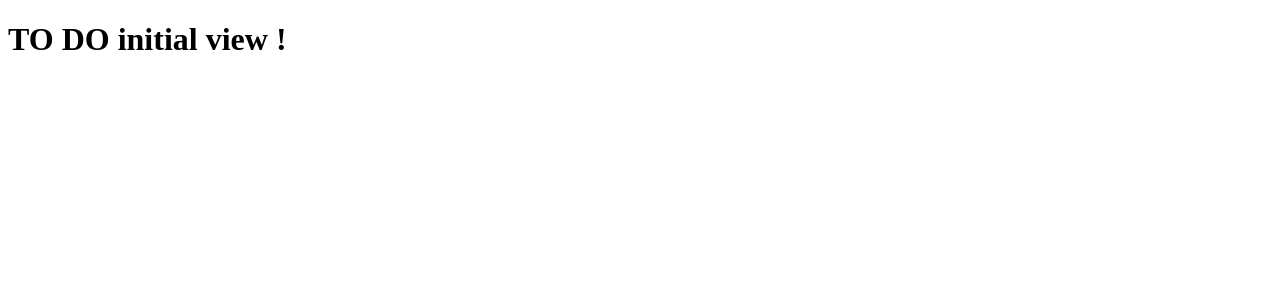
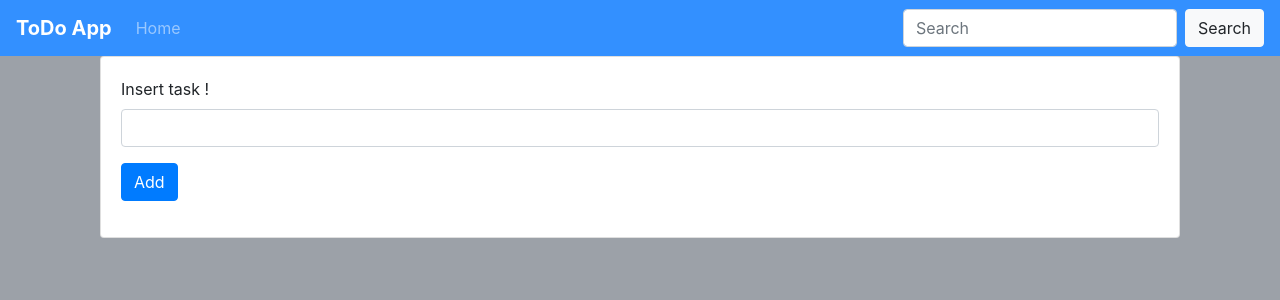
Before and after one commit to gregoryen/django_to_do_app, a Django app: page / in a window 1280 px wide. Shown: the top 300 px of the page. Run offline with Django 3.2, Linux system fonts and the light colour scheme; some libraries are stand-ins or nearby versions.

Commit message:
add main app view

```diff
--- a/todo/models.py
+++ b/todo/models.py
@@ -6,3 +6,6 @@ from django.db import models
 class ToDo(models.Model):
     added_date = models.DateTimeField()
     text = models.CharField(max_length=200)
+
+    class Meta:
+        verbose_name_plural = "Todo's"
--- a/todo/static/todo/style.css
+++ b/todo/static/todo/style.css
@@ -0,0 +1,3 @@
+.index-background {
+    background-color: #9CA1A8;
+}
--- a/todo/templates/todo/index.html
+++ b/todo/templates/todo/index.html
@@ -1,10 +1,61 @@
-<!DOCTYPE html>
+{% load static %}
+
 <html lang="en">
 <head>
     <meta charset="UTF-8">
     <title>My todo app</title>
+    <meta charset="UTF-8">
+    <meta name="viewport"
+          content="width=device-width, initial-scale=1"/>
+    <link rel="stylesheet" href="{% static 'todo/style.css' %}">
+    <link rel="stylesheet" href="https://stackpath.bootstrapcdn.com/bootstrap/4.5.0/css/bootstrap.min.css" integrity="sha384-9aIt2nRpC12Uk9gS9baDl411NQApFmC26EwAOH8WgZl5MYYxFfc+NcPb1dKGj7Sk" crossorigin="anonymous">
 </head>
-<body>
-    <h1>TO DO initial view !</h1>
+
+<body class="index-background">
+
+    <nav class="navbar navbar-expand-lg navbar-dark" style="background-color: #3390FF">
+
+        <a class="navbar-brand" href="/"><b>ToDo App</b></a>
+
+        <ul class="navbar-nav mr-auto mt-2 mt-lg-0">
+            <li class="nav-item">
+                <a class="nav-link" href="/">Home</a>
+            </li>
+        </ul>
+
+        <form class="form-inline my-2 my-lg-0">
+            <input class="form-control mr-sm-2" type="search" placeholder="Search" aria-label="Search">
+            <button class="btn btn-light" type="submit">Search</button>
+        </form>
+    </nav>
+
+    <div class="container">
+        <div class="container">
+            <div class="card">
+                <div class="card-body">
+                    <form action="{% url 'todo:new_task' %}" method="post">
+                        {% csrf_token %}
+                        <div class="form-group">
+                            <label for="input_task">Insert task !</label>
+                            <input type="text" class="form-control" id="input_task">
+                        </div>
+                        <button type="submit" class="btn btn-primary">Add</button>
+                    </form>
+            </div>
+
+            </div>
+        </div>
+        <div class="container">
+
+            {% block content %}
+
+            {% endblock content %}
+
+        </div>
+    </div>
+
+
+
 </body>
+
 </html>
--- a/todo/urls.py
+++ b/todo/urls.py
@@ -5,4 +5,5 @@ app_name = 'todo'
 
 urlpatterns = [
     path('', views.home, name='home'),
+    path('new_task/', views.new_task, name='new_task')
 ]
--- a/todo/views.py
+++ b/todo/views.py
@@ -1,7 +1,30 @@
 from django.shortcuts import render
-from . import models
+from .models import ToDo
 
 # Create your views here.
 
+
 def home(request):
     return render(request, template_name='todo/index.html')
+
+
+def new_task(request):
+
+    # Tworze nowy wpis do bazy danych
+
+    # Pobieram list wpisow z bazy danych i tworze ich liste
+
+    # Stworzona liste zwracam
+
+    return render(request, 'todo/new_task.html')
+
+
+def delete_task(request):
+
+    # Wyszukuje i usuwam dany wpis
+
+    # Pobieram list wpisw z bazy danych i tworze ich liste
+
+    # Zwracam stworzona liste
+
+    return render(request, 'todo/new_task.html')
```
Also changed, not shown: todo/templates/todo/new_task.html (added, +12 -0 lines).
